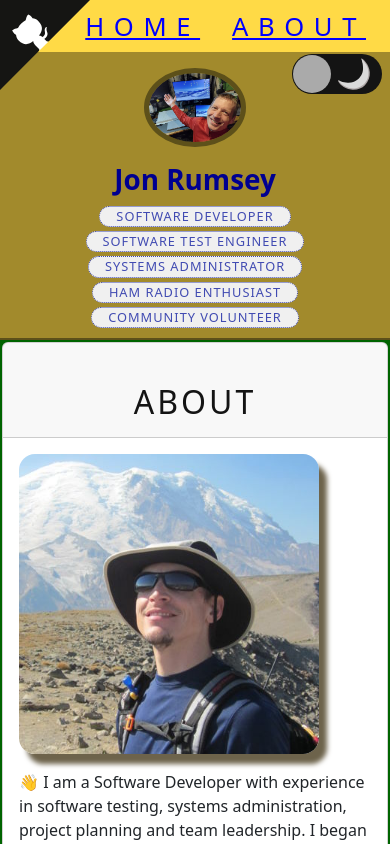
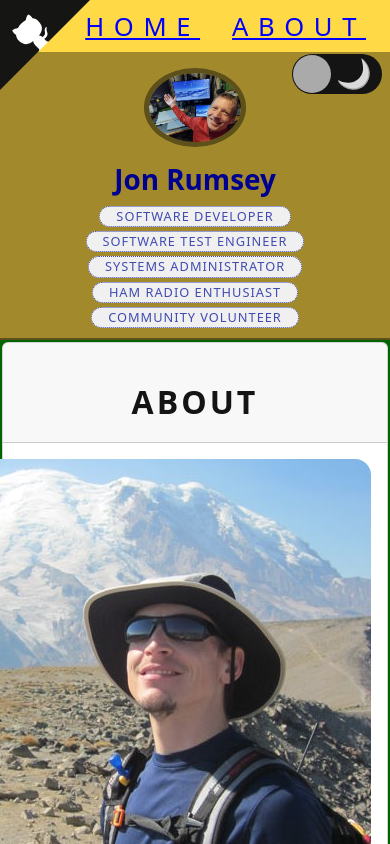
Before and after one commit to nojronatron/portfolio, a React (Vite) app: page /about in a window 390 px wide. Shown: the top 844 px of the page. Built offline with nearby package versions, Linux system fonts and the light colour scheme.

Commit message:
make about layout responsive.

```diff
--- a/src/App.scss
+++ b/src/App.scss
@@ -149,10 +149,6 @@ header :link {
   transform: scale(1.01);
   z-index: 10;
   cursor: pointer;
-}
-
-.profile-pic {
-  box-shadow: 8px 10px 5px 0px #6d634b;
 }
 
 .wave {
--- a/src/components/About.jsx
+++ b/src/components/About.jsx
@@ -19,14 +19,13 @@ export default function About({ resumeBasicInfo, portfolioData }) {
       <article id='about'>
         <div className='card'>
           <div className='card-header'>
-            <h1>{sectionName}</h1>
+            <h1 className='section-title'>{sectionName}</h1>
           </div>
-          <div className='card-body text-justify '>
+          <div className='card-body'>
             <img
-              width='300px'
               src={profilepic}
               alt='Jon hiking near Mt.Rainier in Washington State, USA.'
-              className='col-md-4 float-md-end mb-3 ms-md-3 rounded-4 profile-pic'
+              className='rounded-4 profile-pic float-end'
             />
             {about}
           </div>
```
